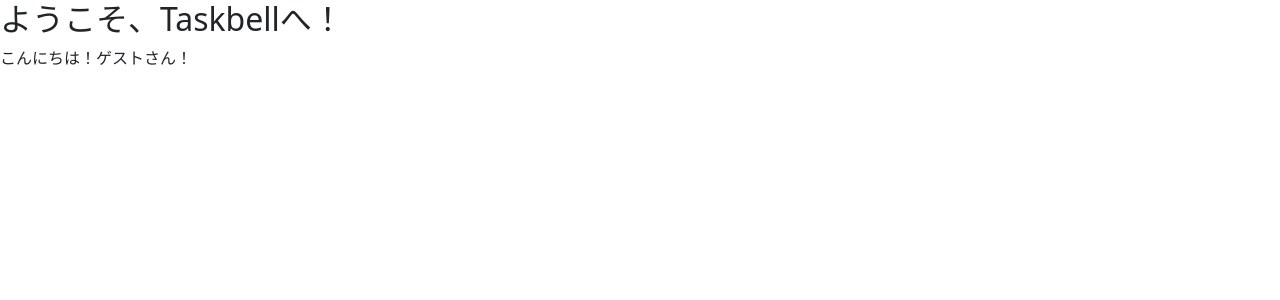
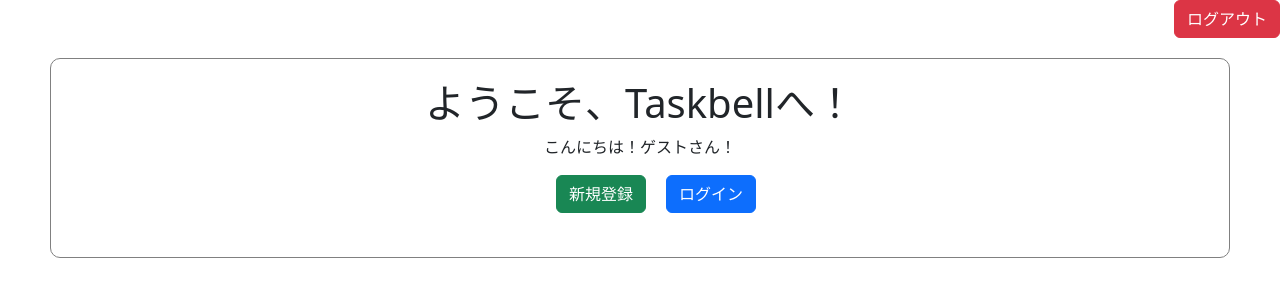
Before and after one commit to ShumpeiSeto/taskbell, a Python web app: template taskbell/templates/testtemp/index.html in a window 1280 px wide. Shown: the top 300 px of the page. Run offline with Jinja, Linux system fonts and the light colour scheme; the template is opened without the code that fills it, so the values that code supplies are empty.

Commit message:
add something

```diff
--- a/taskbell/static/style.css
+++ b/taskbell/static/style.css
@@ -2,6 +2,39 @@
 * {
   padding: 0;
   margin: 0;
+}
+.header {
+  width: 100%;
+}
+.header > nav {
+  display: flex;
+  justify-content: right;
+}
+
+/* 0.  indexページ画面設定*/
+.index_page {
+  margin: 20px 50px;
+  padding: 20px 20px;
+  border: 1px solid gray;
+  border-radius: 10px;
+}
+.message {
+  text-align: center;
+}
+.index_list {
+  display: flex;
+  justify-content: center;
+  gap: 20px;
+}
+
+.index_list > li {
+  list-style: none;
+  margin-bottom: 8px;
+}
+
+.signup_button,
+.login_button {
+  text-align: center;
 }
 
 /* 1. タスク一覧ページ設定 */
--- a/taskbell/templates/testtemp/index.html
+++ b/taskbell/templates/testtemp/index.html
@@ -1,12 +1,25 @@
 {% extends 'testtemp/layout.html' %}
 {% block content %}
-    <h2>ようこそ、Taskbellへ！</h2>
-{% if current_user.is_authenticated %}
-    <p>こんにちは！{{ current_user.username }}さん！</p>
-    {% print(current_user.username) %}
-{% else %}
-    <p>こんにちは！ゲストさん！</p>
-    {% print(current_user.username) %}
-
-{% endif %}
+    <section class="index_page">
+    {% if current_user.is_authenticated %}
+    <div class="message">
+        <h1>ようこそ、Taskbellへ！</h1>
+        <p>こんにちは！{{ current_user.username }}さん！</p>
+    </div>
+    {% else %}
+    <div class="message">
+        <h1>ようこそ、Taskbellへ！</h1>
+        <p>こんにちは！ゲストさん！</p>
+    </div>
+    {% endif %}
+    <div class="button_field">
+        <ul class="index_list">
+            <li>
+                <a href="{{ url_for('signup') }}"><button type="button" class="btn btn-success signup_button">新規登録</button></a>
+            </li>
+            <li>
+                <a href="{{ url_for('login') }}"><button type="button" class="btn btn-primary login_button">ログイン</button></a>
+            </li>
+        </ul>
+    </div>
 {% endblock %}
--- a/taskbell/templates/testtemp/layout.html
+++ b/taskbell/templates/testtemp/layout.html
@@ -8,6 +8,11 @@
   <title>{{ title }}</title>
 </head>
 <body>
+  <header class="header">
+    <nav>
+      <a href="{{ url_for('logout') }}"><button type="button" class="btn btn-danger">ログアウト</button></a>
+    </nav>
+  </header>
   {% block content %}
   {% endblock %}
   <script src="https://cdn.jsdelivr.net/npm/bootstrap@5.3.0/dist/js/bootstrap.bundle.min.js" integrity="sha384-geWF76RCwLtnZ8qwWowPQNguL3RmwHVBC9FhGdlKrxdiJJigb/j/68SIy3Te4Bkz" crossorigin="anonymous"></script>
--- a/taskbell/templates/testtemp/login.html
+++ b/taskbell/templates/testtemp/login.html
@@ -1,6 +1,6 @@
 {% extends "testtemp/layout.html" %}
 {% block content %}
-<section class="add_new_task">
+<section class="login_page">
   <h1>ログインフォーム</h1>
   <p>ユーザ名とパスワードを入力してログインボタンを押してください</p>
   <form action="login" method="post" class="login_form">
@@ -14,7 +14,8 @@
       <input type="text" name="password" id="password">
     </li>
   </ul>
-    <button type="submit" class="btn btn-primary">登録</button>
+    <button type="submit" class="btn btn-primary">ログイン</button>
+    <a href="{{ url_for('signup') }}"><button type="button" class="btn btn-secondary">新規ユーザー登録へ</button></a>
   </form>
 </section>
 
--- a/taskbell/templates/testtemp/signup.html
+++ b/taskbell/templates/testtemp/signup.html
@@ -1,6 +1,6 @@
 {% extends "testtemp/layout.html" %}
 {% block content %}
-    <section class="signup_form">
+    <section class="signup_page">
     <h1>新規ユーザー登録</h1>
     <p>ユーザ名とパスワードを入力して登録ボタンを押してください</p>
     <form action="signup" method="post" class="signup_form">
@@ -18,7 +18,8 @@
         <input type="text" name="conf_password" id="conf_password">
         </li>
     </ul>
-        <button type="submit" class="btn btn-primary">登録</button>
+        <button type="submit" class="btn btn-primary">新規登録</button>
+        <a href="{{ url_for('login') }}"><button type="button" class="btn btn-secondary">ログインへ</button></a>
     </form>
     </section>
 {% endblock %}
--- a/taskbell/views.py
+++ b/taskbell/views.py
@@ -231,7 +231,7 @@
             print("認証できませんでした\n")
 
         next = request.args.get("next")
-        return redirect("/")
+        return redirect("/my_task")
         # return redirect(next)
         # return render_template('testtemp/login.html')
     return render_template("testtemp/login.html")
@@ -253,4 +253,5 @@
         password = request.form.get("password")
         target_user = dict(username=username, password=password)
         signup_user(target_user)
+        return redirect('/login')
     return render_template("testtemp/signup.html")
```
Also changed, not shown: other parts of taskbell/static/style.css (+70 -0 lines), instance/sample_tasks.db.
